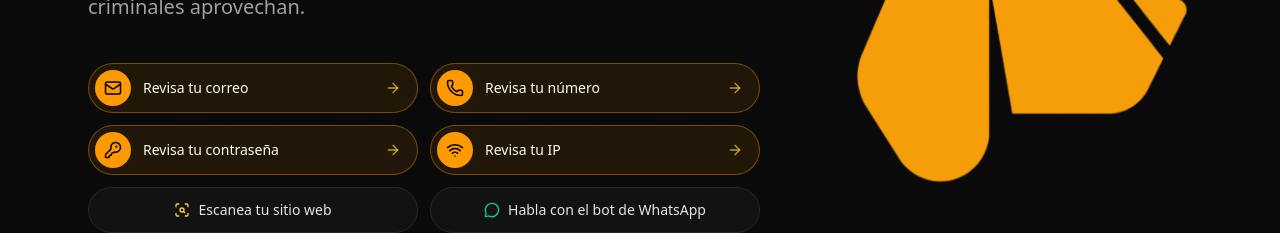
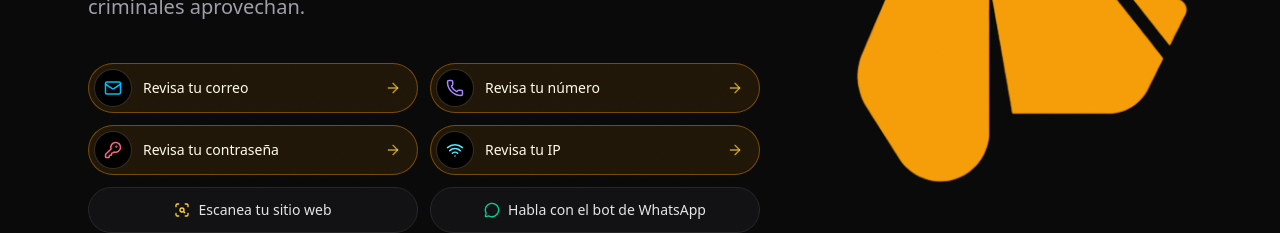
Before and after one commit to Avzolem/sabuezo, a Next.js app in the folder frontend/: page / in a window 1280 px wide. Shown: the part 557-790 px from the top of the page. Built offline with nearby package versions, Linux system fonts and the light colour scheme; no server answers.

Commit message:
Íconos de color sobre círculo negro en los botones de revisión del hero

```diff
--- a/frontend/app/page.tsx
+++ b/frontend/app/page.tsx
@@ -128,10 +128,10 @@ export default async function HomePage() {
 
               {/* Revisiones de filtraciones — la acción principal */}
               <div className="mt-8 sm:mt-10 grid grid-cols-2 gap-3 max-w-2xl">
-                <CheckCard href="/filtraciones?tipo=correo" icon={<Mail className="size-[18px]" />} label="Revisa tu correo" short="Correo" />
-                <CheckCard href="/filtraciones?tipo=numero" icon={<Phone className="size-[18px]" />} label="Revisa tu número" short="Número" />
-                <CheckCard href="/filtraciones?tipo=contraseña" icon={<KeyRound className="size-[18px]" />} label="Revisa tu contraseña" short="Contraseña" />
-                <CheckCard href="/ip" icon={<Wifi className="size-[18px]" />} label="Revisa tu IP" short="Mi IP" prefetch={false} />
+                <CheckCard href="/filtraciones?tipo=correo" icon={<Mail className="size-[18px] text-sky-400" />} label="Revisa tu correo" short="Correo" />
+                <CheckCard href="/filtraciones?tipo=numero" icon={<Phone className="size-[18px] text-violet-400" />} label="Revisa tu número" short="Número" />
+                <CheckCard href="/filtraciones?tipo=contraseña" icon={<KeyRound className="size-[18px] text-rose-400" />} label="Revisa tu contraseña" short="Contraseña" />
+                <CheckCard href="/ip" icon={<Wifi className="size-[18px] text-cyan-300" />} label="Revisa tu IP" short="Mi IP" prefetch={false} />
               </div>
 
               {/* Acciones secundarias — WhatsApp al final */}
@@ -533,7 +533,7 @@ function CheckCard({
       prefetch={prefetch}
       className="group rounded-full border border-amber-500/40 bg-amber-500/10 hover:bg-amber-500/20 hover:border-amber-400/70 transition pl-1.5 pr-4 py-1.5 flex items-center gap-3"
     >
-      <span className="shrink-0 grid place-items-center size-9 rounded-full bg-amber-500 text-black group-hover:bg-amber-400 transition">
+      <span className="shrink-0 grid place-items-center size-9 rounded-full bg-black ring-1 ring-white/10 group-hover:ring-white/20 transition">
         {icon}
       </span>
       <span className="text-sm font-medium text-amber-50 whitespace-nowrap">
```
